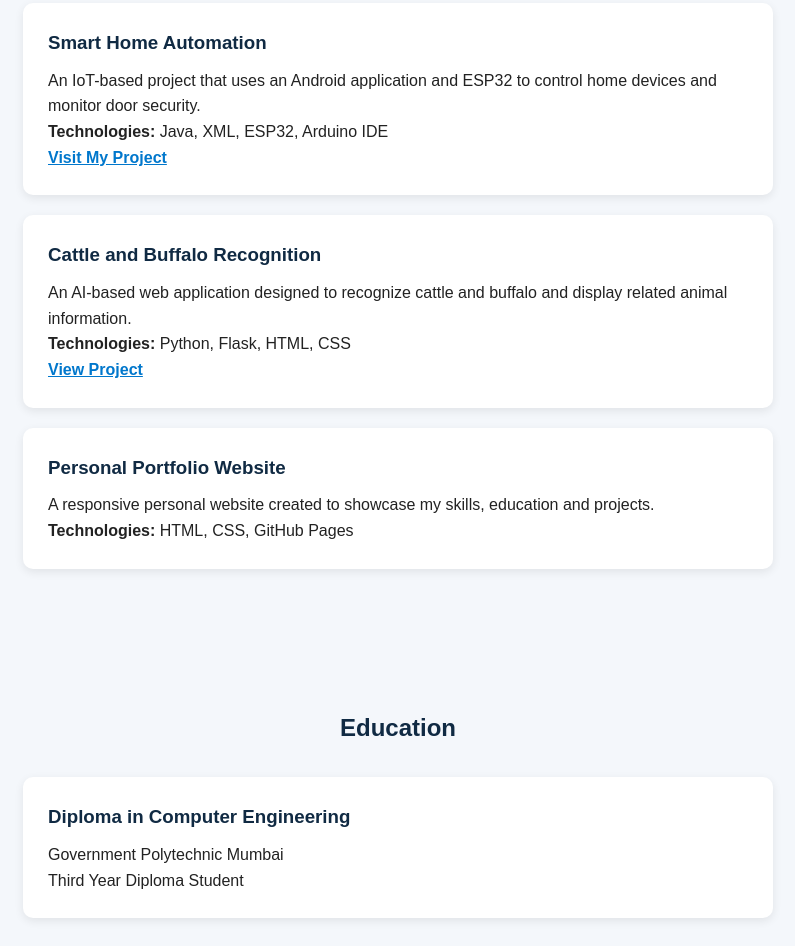
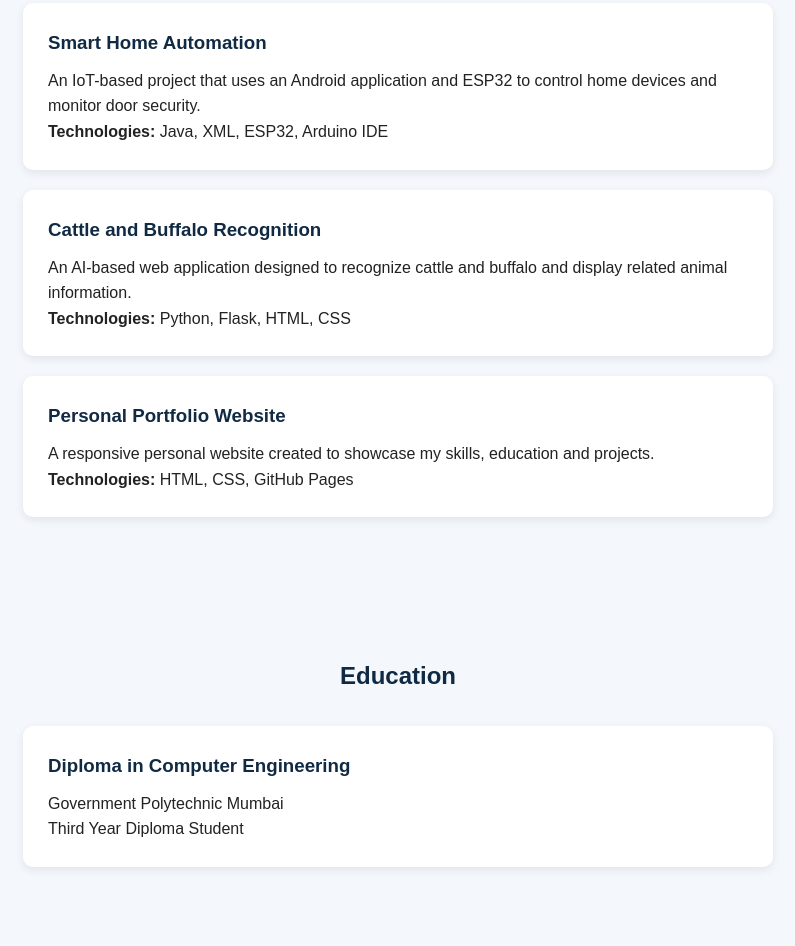
Before and after one commit to anjananavsagar-cmd/anjana-portfolio, a plain HTML site: page index.html in a window 1280 px wide. Shown: the part 1199-2145 px from the top of the page, without its empty margins (242-1037 px from the left). Drawn offline with Linux system fonts and the light colour scheme.

Commit message:
Refactor project section in index.html

```diff
--- a/index.html
+++ b/index.html
@@ -71,6 +71,7 @@
         </div>
     </section>
 
+
 <section id="projects">
     <h2>My Projects</h2>
 
@@ -84,11 +85,6 @@
         </p>
 
         <p><b>Technologies:</b> Java, XML, ESP32, Arduino IDE</p>
-
-            <a href="https://github.com/anjananavsagar-cmd/your-project-repository"
-   target="_blank">
-    Visit My Project
-</a>
     </div>
 
     <div class="project-card">
@@ -101,10 +97,6 @@
         </p>
 
         <p><b>Technologies:</b> Python, Flask, HTML, CSS</p>
-
-            <a href="YOUR_GITHUB_PROJECT_LINK">
-                View Project
-            </a>
     </div>
 
     <div class="project-card">
@@ -118,6 +110,7 @@
         <p><b>Technologies:</b> HTML, CSS, GitHub Pages</p>
     </div>
 </section>
+
 
     <section id="education">
         <h2>Education</h2>
```
Lines whose indentation alone changed are shown as unchanged.
